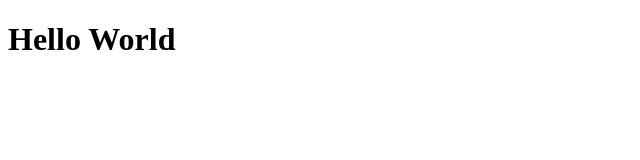
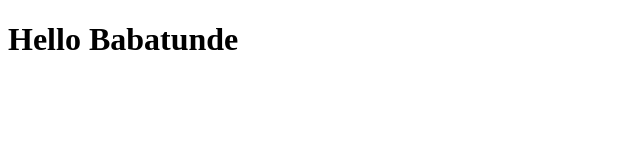
Before and after one commit to tunnyogunnowo/PracticeGit, a plain HTML site: page index.html in a window 1280 px wide. Shown: the whole page, without its empty margins (0-640 px from the left). Drawn offline with Linux system fonts and the light colour scheme.

Commit message:
Updated heading with my name

```diff
--- a/index.html
+++ b/index.html
@@ -4,6 +4,6 @@
     <title>Practice Git</title>
 </head>
 <body>
-    <h1>Hello World</h1>
+    <h1>Hello Babatunde</h1>
 </body>
 </html>
```
